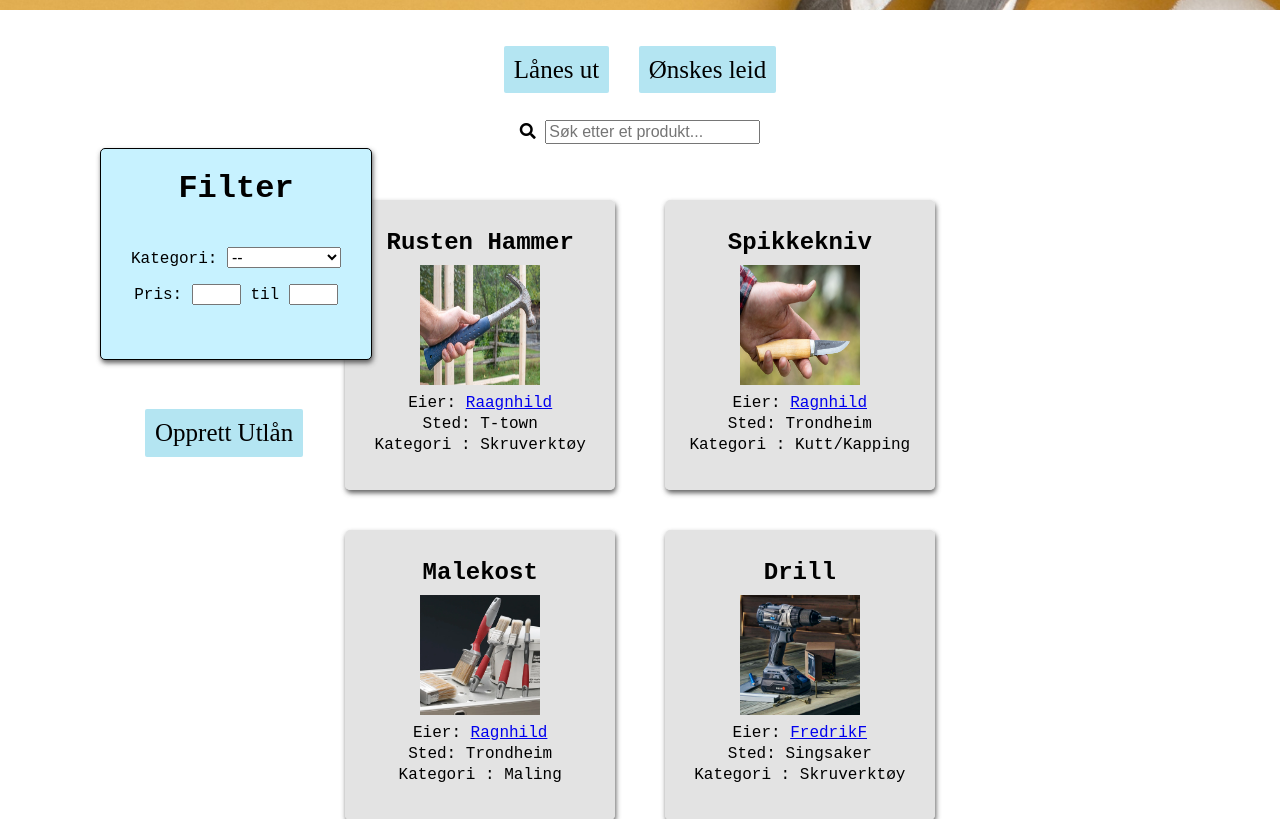
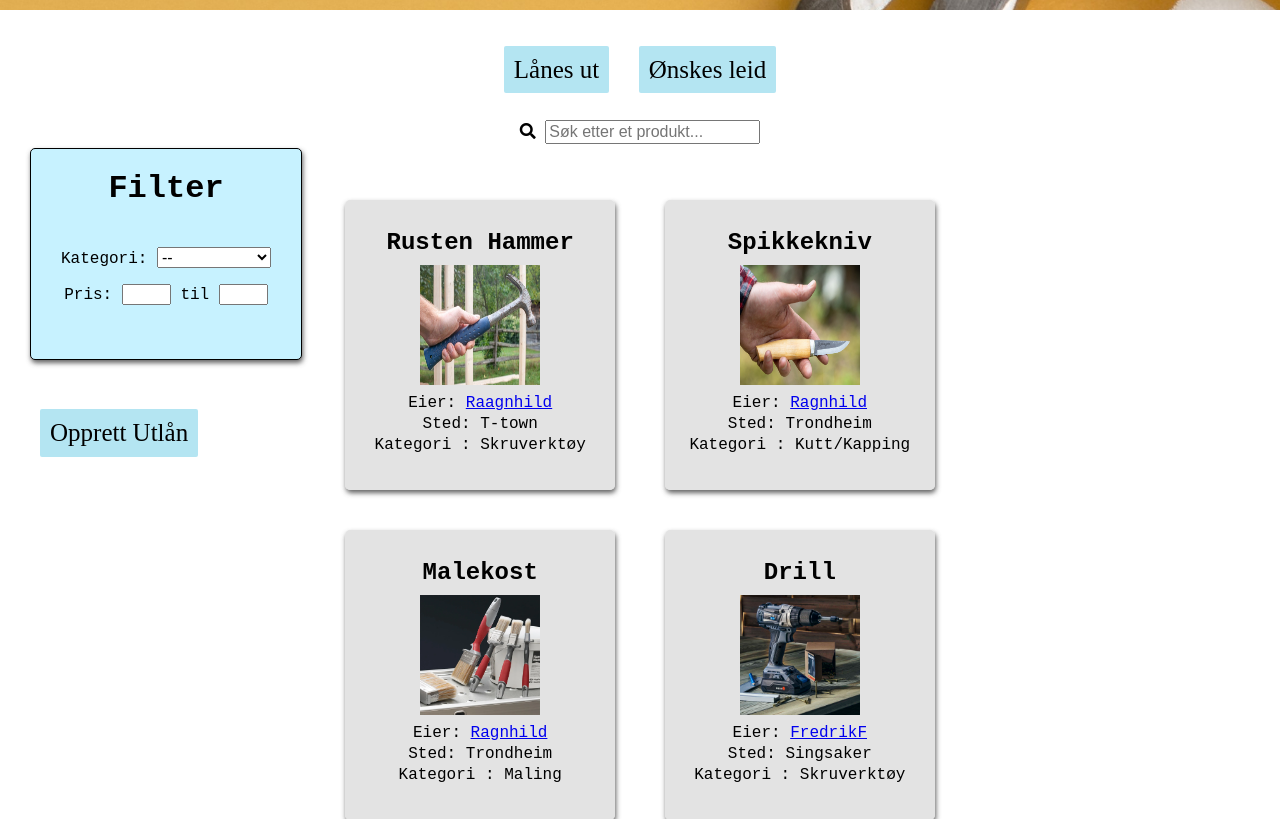
Before and after one commit to andreastande/Verktoy, a Django app: a page that uses verktoy_project/homepage/templates/homepage/listing_overview_loan.html in a window 1280 px wide. Shown: the part 166-985 px from the top of the page. Run offline with Django 4.2, Linux system fonts and the light colour scheme; data comes from the database, SQL or seed files in the repository; both versions use the stored data as it was after the commit; parts of the project's set-up code (start-up, migrations or seed data) failed here and were passed over; some libraries are stand-ins or nearby versions.

Commit message:
#33 listing_overview bedre for små skjermer

```diff
--- a/verktoy_project/homepage/templates/homepage/listing_overview_loan.html
+++ b/verktoy_project/homepage/templates/homepage/listing_overview_loan.html
@@ -2,7 +2,7 @@
 {% block title %} Annonse {% endblock title%}
 {% block content %}
     <div class="row">
-        <div class="column left" style="position:relative; left:100px">
+        <div class="column left" style="position:relative; left:30px">
             <div class="filtersquare" style = "position:fixed;">
                 <h1>Filter</h1>
                 <form action="" method="GET">
--- a/verktoy_project/homepage/templates/homepage/listing_overview_loan_to.html
+++ b/verktoy_project/homepage/templates/homepage/listing_overview_loan_to.html
@@ -2,7 +2,7 @@
 {% block title %} Annonse {% endblock title%}
 {% block content %}
     <div class="row">
-        <div class="column left" style="position:relative; left:100px">
+        <div class="column left" style="position:relative; left:30px">
             <div class="filtersquare" style = "position:fixed;">
                 <h1>Filter</h1>
                 <form action="" method="GET">
--- a/verktoy_project/users/static/stylish.css
+++ b/verktoy_project/users/static/stylish.css
@@ -131,7 +131,7 @@ button:active, .knapp:active, .knappStor:active{
     font-size: 25px;
     margin: 10px;
     position:relative;
-    left:135px;
+    left:30px;
     display:inline-block;
     margin-top: 225px;
 }
```
Also changed, not shown: verktoy_project/db.sqlite3.
